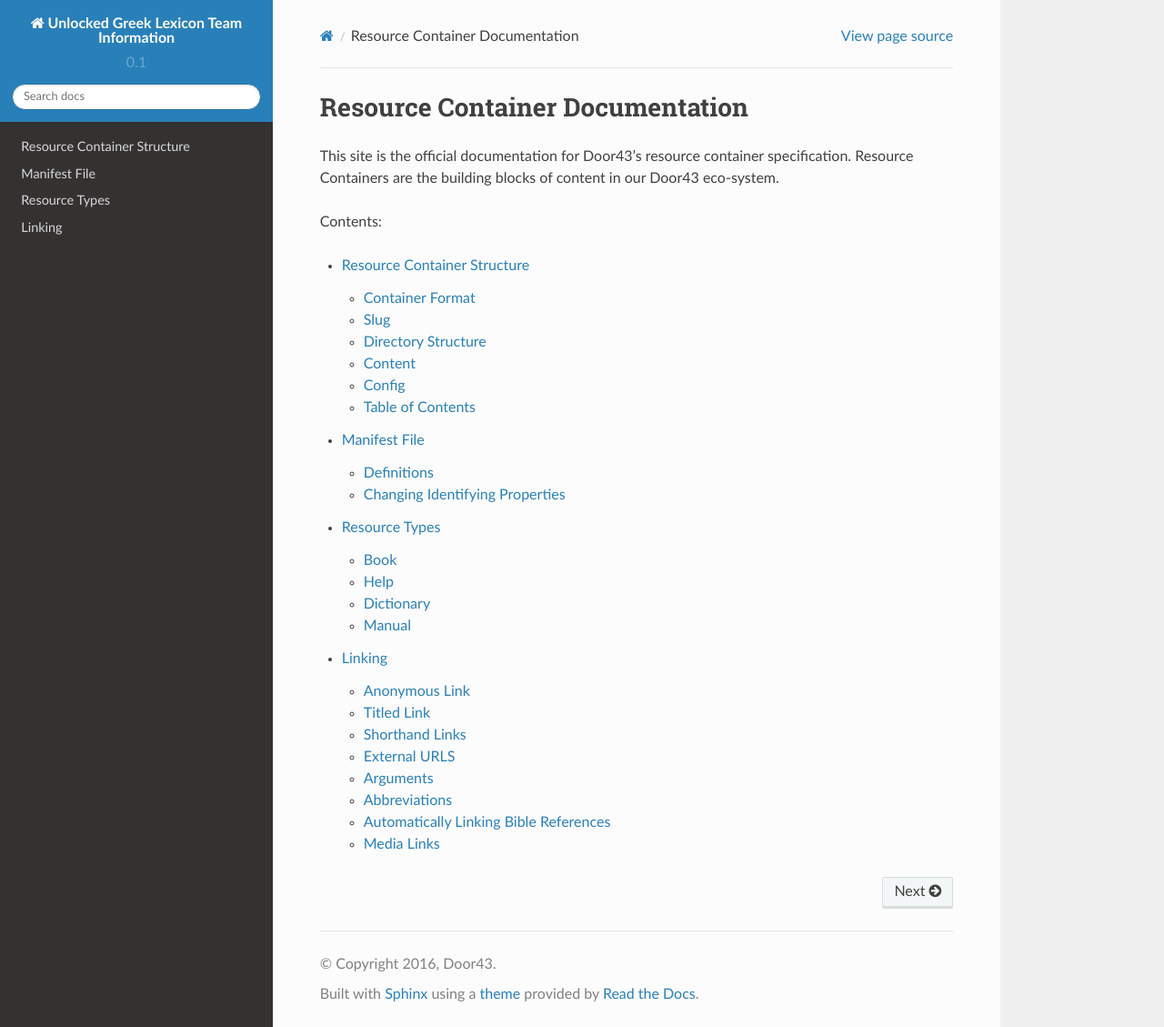
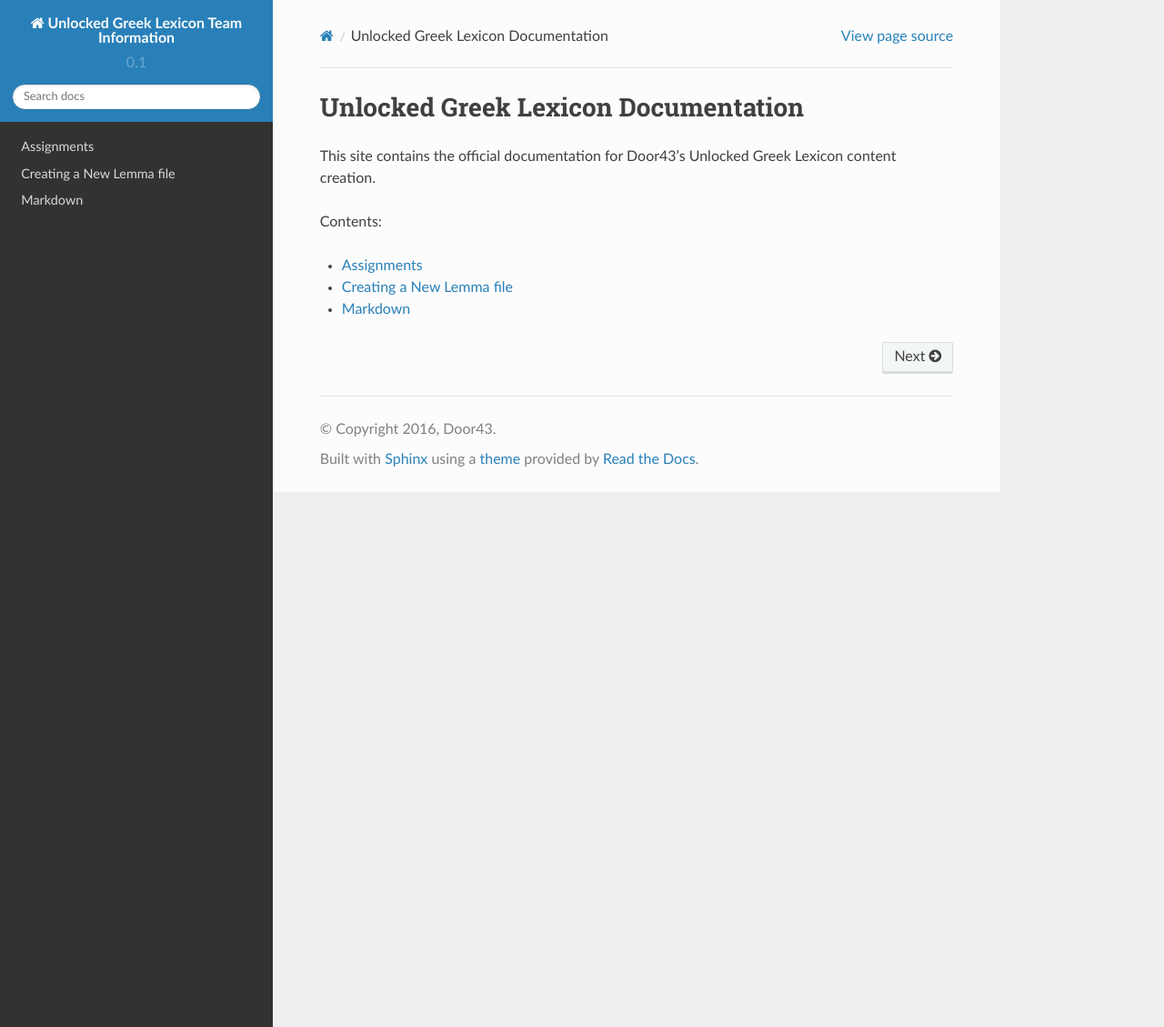
Before and after one commit to unfoldingWord-dev/Unlocked-Greek-Lexicon-Info, a Sphinx documentation site: the page built from docs/index.rst, in a window 1280 px wide and 1129 px high. Shown: the whole window at 91% size. Built offline with Sphinx 7.4.7 and the Read the Docs theme 2.0.0, drawn with Linux system fonts in a browser that asks for light colours.

Commit message:
Updated index

```diff
--- a/docs/index.rst
+++ b/docs/index.rst
@@ -3,10 +3,10 @@
    You can adapt this file completely to your liking, but it should at least
    contain the root `toctree` directive.
 
-Resource Container Documentation
+Unlocked Greek Lexicon Documentation
 ================================
 
-This site is the official documentation for Door43's resource container specification.  Resource Containers are the building blocks of content in our Door43 eco-system.
+This site contains the official documentation for Door43's Unlocked Greek Lexicon content creation.
 
 
 Contents:
@@ -14,7 +14,6 @@ Contents:
 .. toctree::
    :maxdepth: 2
 
-   structure
-   manifest
-   resource_types
-   linking
+   assignments
+   lemma
+   markdown
```
